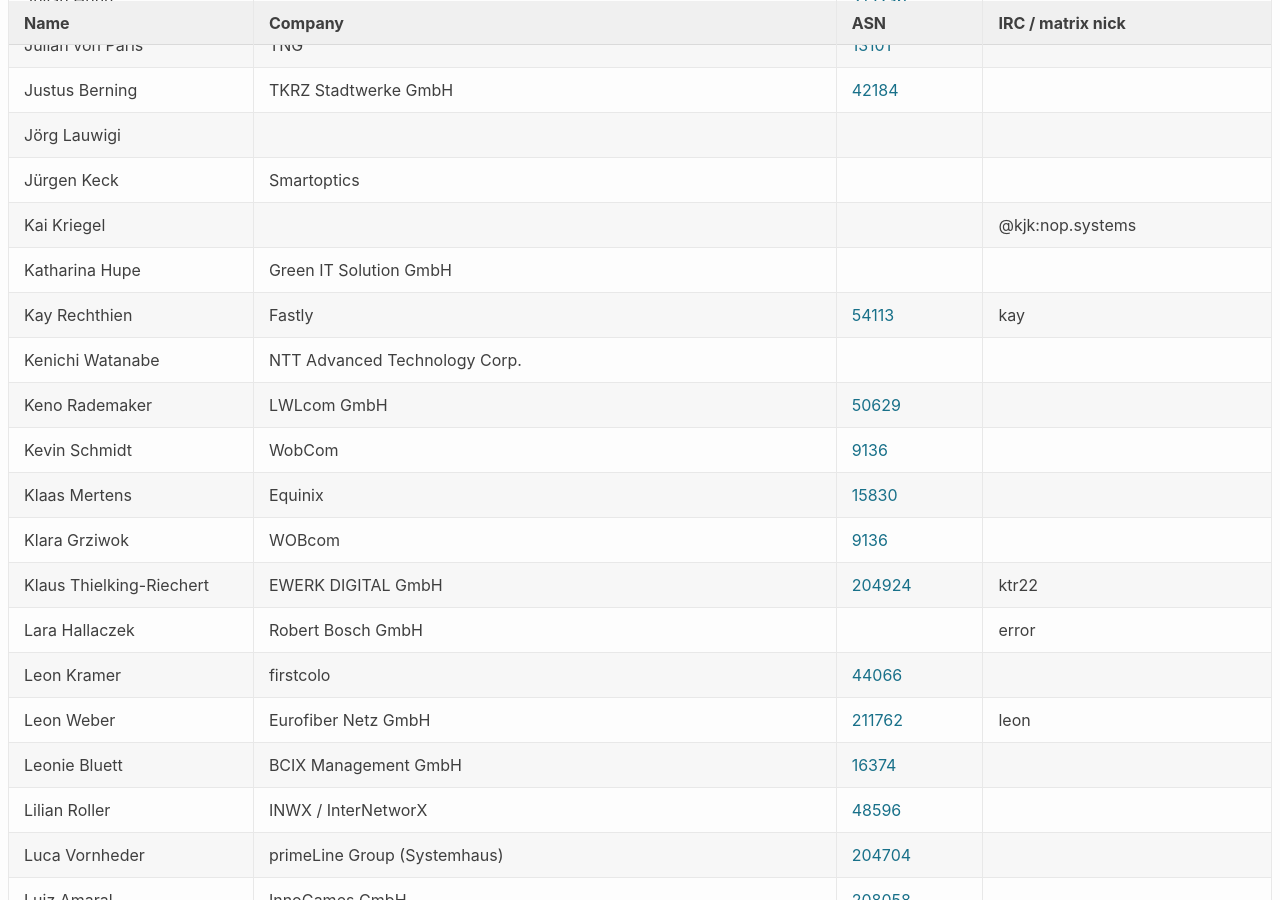
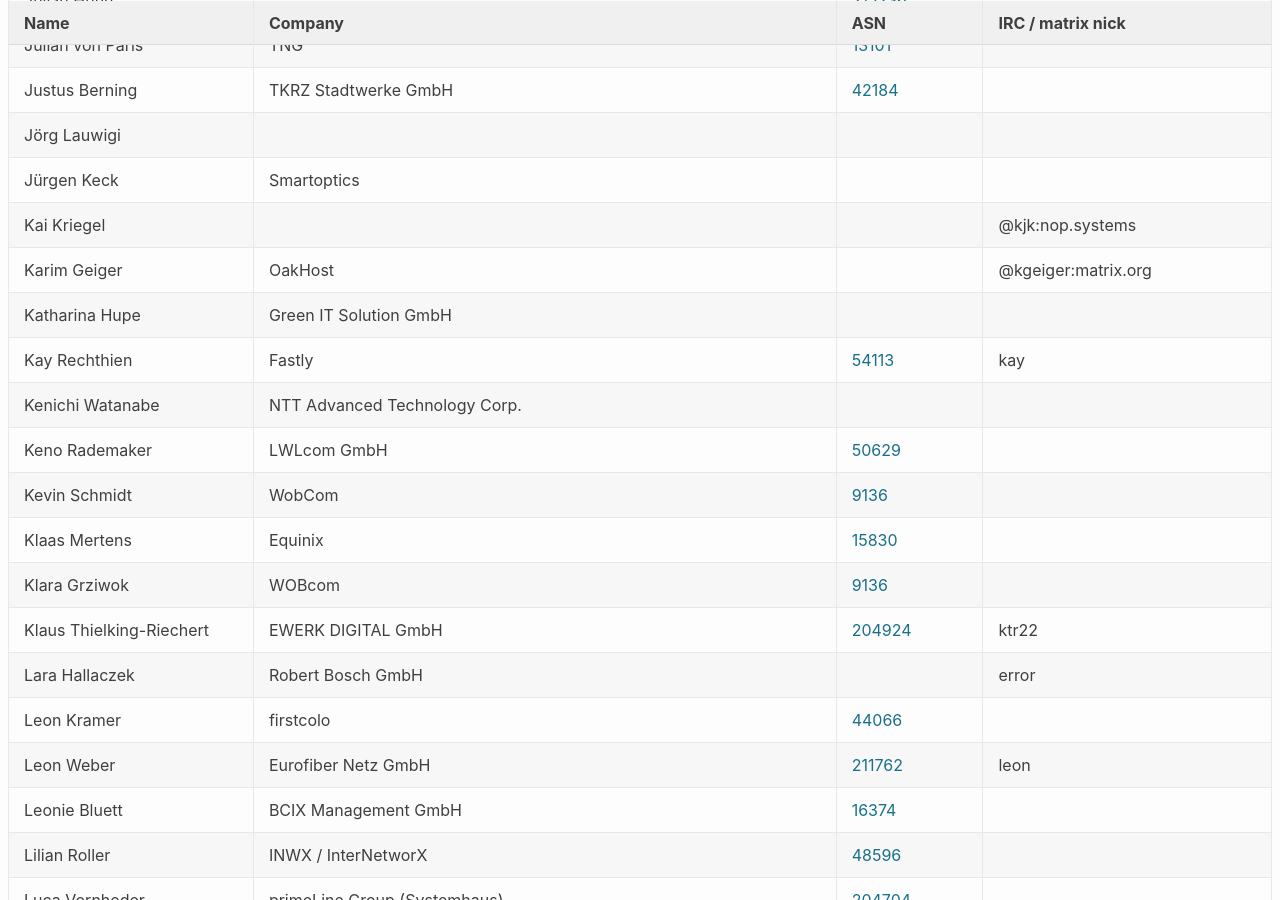
Before and after one commit to denog/pretix-attendeelist, a Jekyll site: the page built from denog16/index.markdown, in a window 1280 px wide and 900 px high, scrolled down 6481 px. Built offline with Jekyll 4.4.1, drawn with Linux system fonts in a browser that asks for light colours.

Commit message:
Latest data: Tue Oct  8 08:11:22 UTC 2024

```diff
--- a/_data/attendees_denog16_onsite.json
+++ b/_data/attendees_denog16_onsite.json
@@ -864,6 +864,12 @@
     "asn": null
   },
   {
+    "name": "Karim Geiger",
+    "company": "OakHost",
+    "irc": "@kgeiger:matrix.org",
+    "asn": null
+  },
+  {
     "name": "Katharina Hupe",
     "company": "Green IT Solution GmbH",
     "irc": null,
```
